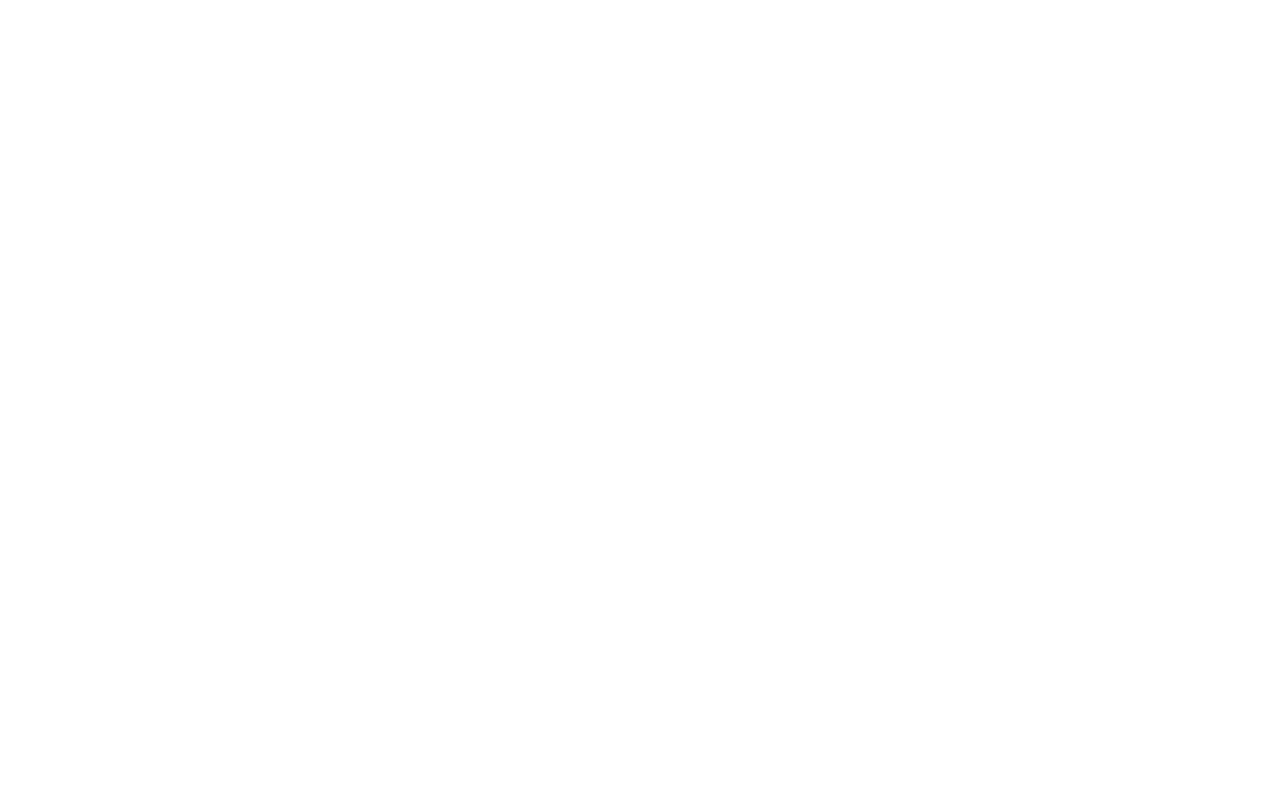
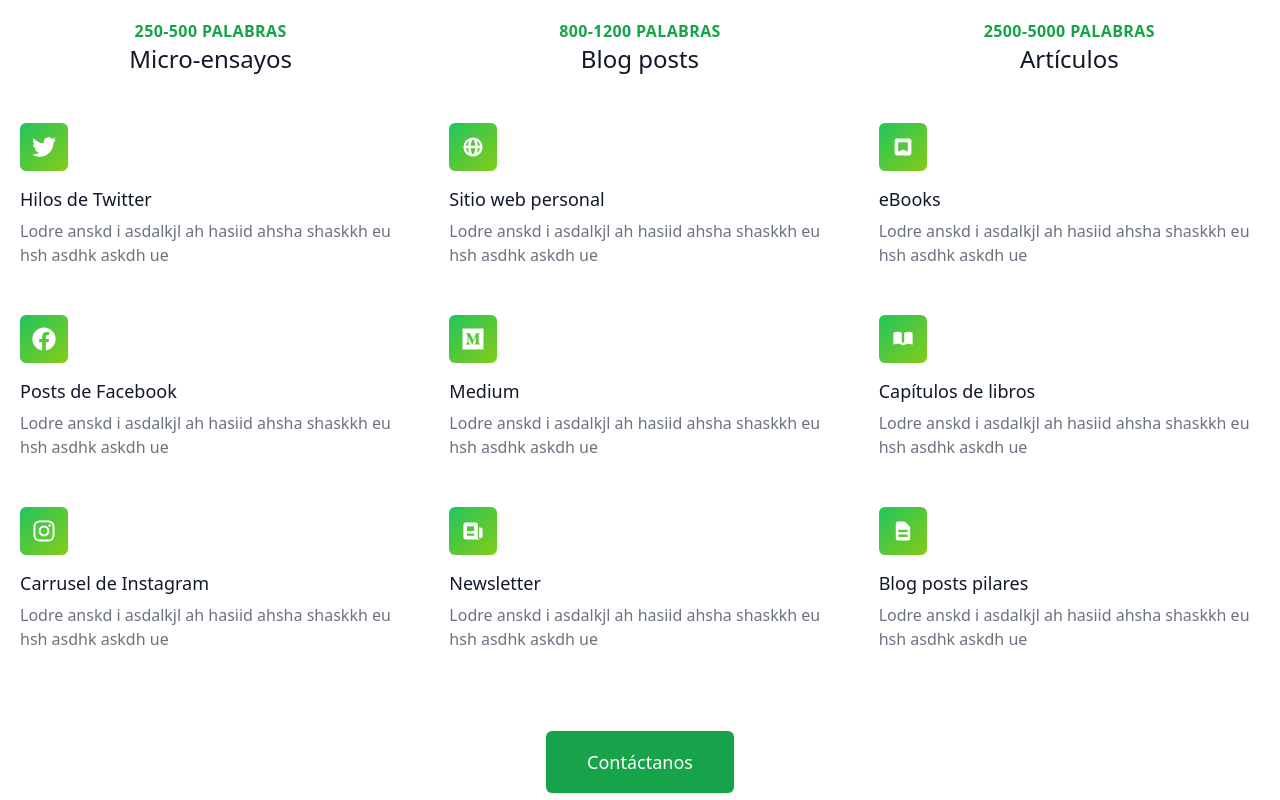
Before and after one commit to JosmanPS/los-escribas, a Next.js app: page / in a window 1280 px wide. Shown: the part 2880-3680 px from the top of the page. Before the commit the page ends 2784 px from the top, so only its background shows below. Built offline with nearby package versions, Linux system fonts and the light colour scheme.

Commit message:
Productos base

```diff
--- /dev/null
+++ b/components/pages/Home/Contact/index.tsx
@@ -0,0 +1,7 @@
+import React from 'react'
+
+export default function Contact() {
+  return (
+    <div>Contact</div>
+  )
+}
--- /dev/null
+++ b/components/pages/Home/Pricing/index.tsx
@@ -0,0 +1,7 @@
+import React from 'react'
+
+export default function Pricing() {
+  return (
+    <div>Pricing</div>
+  )
+}
--- /dev/null
+++ b/components/pages/Home/Products/index.tsx
@@ -0,0 +1,126 @@
+import React from 'react'
+import Container from '~/components/Container'
+import { FaTwitter, FaFacebook, FaInstagram, FaMedium } from 'react-icons/fa'
+import { HiBookmarkAlt, HiBookOpen, HiDocumentText, HiGlobeAlt, HiNewspaper, } from 'react-icons/hi'
+import CTAButton from '../CTAButton'
+
+const PRODUCTS = [
+  {
+    name: 'Micro-ensayos',
+    description: '250-500 palabras',
+    media: [
+      {
+        title: 'Hilos de Twitter',
+        description:
+          'Lodre anskd i asdalkjl ah  hasiid ahsha shaskkh  eu hsh asdhk askdh ue',
+        icon: FaTwitter,
+      },
+      {
+        title: 'Posts de Facebook',
+        description:
+          'Lodre anskd i asdalkjl ah  hasiid ahsha shaskkh  eu hsh asdhk askdh ue',
+        icon: FaFacebook,
+      },
+      {
+        title: 'Carrusel de Instagram',
+        description:
+          'Lodre anskd i asdalkjl ah  hasiid ahsha shaskkh  eu hsh asdhk askdh ue',
+        icon: FaInstagram,
+      },
+    ],
+  },
+  {
+    name: 'Blog posts',
+    description: '800-1200 palabras',
+    media: [
+      {
+        title: 'Sitio web personal',
+        description:
+          'Lodre anskd i asdalkjl ah  hasiid ahsha shaskkh  eu hsh asdhk askdh ue',
+        icon: HiGlobeAlt,
+      },
+      {
+        title: 'Medium',
+        description:
+          'Lodre anskd i asdalkjl ah  hasiid ahsha shaskkh  eu hsh asdhk askdh ue',
+        icon: FaMedium,
+      },
+      {
+        title: 'Newsletter',
+        description:
+          'Lodre anskd i asdalkjl ah  hasiid ahsha shaskkh  eu hsh asdhk askdh ue',
+        icon: HiNewspaper,
+      },
+    ],
+  },
+  {
+    name: 'Artículos',
+    description: '2500-5000 palabras',
+    media: [
+      {
+        title: 'eBooks',
+        description:
+          'Lodre anskd i asdalkjl ah  hasiid ahsha shaskkh  eu hsh asdhk askdh ue',
+        icon: HiBookmarkAlt,
+      },
+      {
+        title: 'Capítulos de libros',
+        description:
+          'Lodre anskd i asdalkjl ah  hasiid ahsha shaskkh  eu hsh asdhk askdh ue',
+        icon: HiBookOpen,
+      },
+      {
+        title: 'Blog posts pilares',
+        description:
+          'Lodre anskd i asdalkjl ah  hasiid ahsha shaskkh  eu hsh asdhk askdh ue',
+        icon: HiDocumentText,
+      },
+    ],
+  },
+]
+
+export default function Products() {
+  return (
+    <section className="py-24">
+      <Container>
+        <div className="max-w-lg mx-auto">
+          <h2 className="text-center text-3xl leading-9 font-extrabold tracking-tight text-gray-900 sm:text-4xl mb-20">
+            Podrás publicar tu contenido en todos estos medios
+          </h2>
+        </div>
+        <div className="grid md:grid-cols-3 md:gap-x-12">
+          {PRODUCTS.map((product) => (
+            <div>
+              <div className="text-center">
+                <p className="text-base text-green-600 font-semibold tracking-wide uppercase">
+                  {product.description}
+                </p>
+                <h3 className="text-gray-900 text-2xl font-medium">
+                  {product.name}
+                </h3>
+              </div>
+              {product.media.map((media) => (
+                <div className="flex flex-row md:flex-col mt-12">
+                  <div className="flex items-center justify-center h-12 w-12 rounded-md bg-gradient-to-br from-green-500 to-lime-500 text-white mb-4 mr-4">
+                    <media.icon className="h-6 w-6" aria-hidden="true" />
+                  </div>
+                  <div>
+                    <h3 className="text-lg leading-6 font-medium text-gray-900">
+                      {media.title}
+                    </h3>
+                    <p className="mt-2 text-base text-gray-500">
+                      {media.description}
+                    </p>
+                  </div>
+                </div>
+              ))}
+            </div>
+          ))}
+        </div>
+        <div className="flex justify-center mt-20">
+          <CTAButton />
+        </div>
+      </Container>
+    </section>
+  )
+}
--- a/package.json
+++ b/package.json
@@ -10,7 +10,8 @@
     "@heroicons/react": "^1.0.6",
     "next": "latest",
     "react": "^17.0.2",
-    "react-dom": "^17.0.2"
+    "react-dom": "^17.0.2",
+    "react-icons": "^4.3.1"
   },
   "devDependencies": {
     "@types/node": "^12.12.21",
--- a/pages/index.tsx
+++ b/pages/index.tsx
@@ -3,6 +3,9 @@
 import Hero from "~/components/pages/Home/Hero";
 import CTAImage from "~/components/pages/Home/CTAImage";
 import Process from "~/components/pages/Home/Process";
+import Products from "~/components/pages/Home/Products";
+import Pricing from "~/components/pages/Home/Pricing";
+import Contact from "~/components/pages/Home/Contact";
 
 export default function Home() {
   return (
@@ -11,6 +14,9 @@
       <Features />
       <CTAImage />
       <Process />
+      <Products />
+      <Pricing />
+      <Contact />
     </Layout>
   );
 }
```
Also changed, not shown: 2 other files (tests, documents, lock files or other folders).
